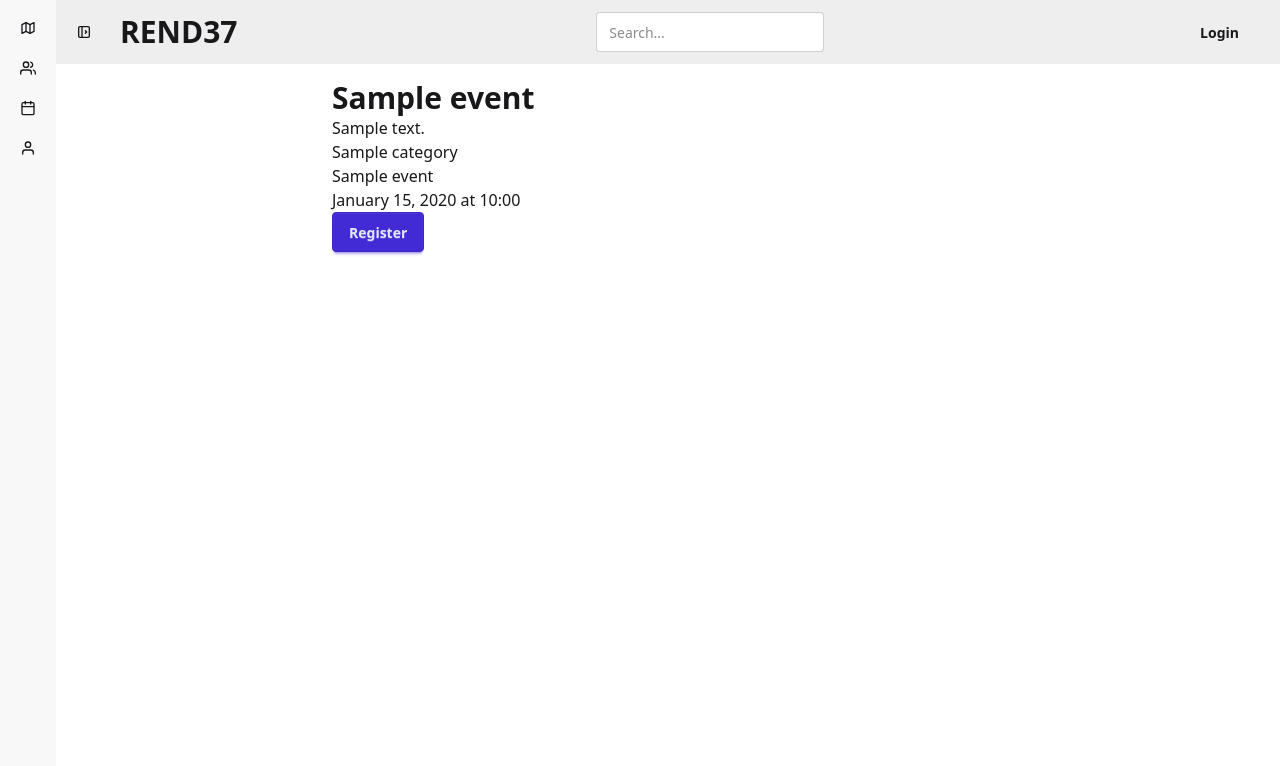
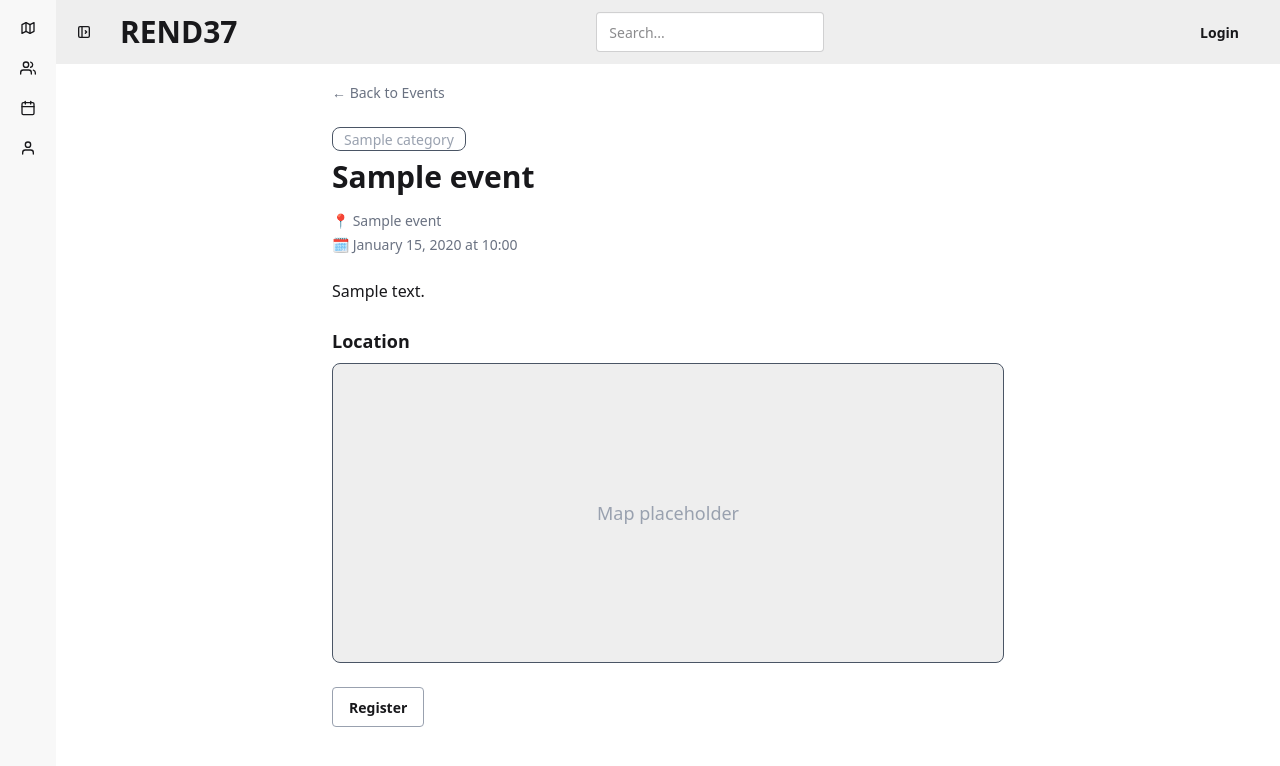
Before and after one commit to lloydbrooke/Rend37, a FastAPI app: template templates/event_detail.html in a window 1280 px wide. Shown: the top 766 px of the page. Run offline with FastAPI, Linux system fonts and the light colour scheme; the template is opened without the code that fills it: most values are stand-ins (such as "Sample title", 1, 10 or a date in 2020); style sheets or scripts are compiled from the project's sources; some libraries are stand-ins or nearby versions.

Commit message:
Changed event_details.html to include a map place holder that redirects, include a view atendees button | improved the visuals of create event, delete event and register/unregister buttons

```diff
--- a/templates/edit_event.html
+++ b/templates/edit_event.html
@@ -4,6 +4,7 @@
 
 
 {% block content %}
+
     <form method="post" action="/events/{{ event.id }}/edit">
 
         <input type="text" name="title" value="{{ event.title }}" />
--- a/templates/event_detail.html
+++ b/templates/event_detail.html
@@ -3,12 +3,30 @@
 {% block content %}
 <div class="max-w-2xl mx-auto">
 
+    <a href="/events" class="text-sm text-gray-500 hover:text-gray-300 mb-6 inline-block">&larr; Back to Events</a>
+
+    <div class="mb-4">
+        <div class="badge badge-outline text-gray-400 border-gray-600 mb-2">{{ event.category }}</div>
         <h1 class="text-3xl font-bold">{{ event.title }}</h1>
+    </div>
 
-    <p>{{ event.description }}</p>
-    <p>{{ event.category }}</p>
-    <p>{{ event.location_name }}</p>
-    <p>{{ event.date_time.strftime('%B %d, %Y at %H:%M') }}</p>
+    <div class="text-sm text-gray-500 space-y-1 mb-6">
+        <p>📍 {{ event.location_name }}</p>
+        <p>🗓 {{ event.date_time.strftime('%B %d, %Y at %H:%M') }}</p>
+    </div>
+
+    <p class="mb-6">{{ event.description }}</p>
+
+
+    <div class="mb-6">
+        <h2 class="text-lg font-semibold mb-2">Location</h2>
+        <!-- MAP PLACEHOLDER -->
+            <a href="/map" class="rounded-lg bg-base-300 border border-gray-600 flex items-center justify-center hover:bg-base-200 transition cursor-pointer" style="height: 300px;">
+                <p class="text-gray-400 text-lg">Map placeholder</p>
+            </a>
+    </div>
+
+    <div class="flex gap-2 mt-4">
 
         <!-- REGISTER BUTTON -->
         <div id="register-btn-{{ event.id }}">
@@ -17,7 +35,7 @@
                     hx-post="/events/{{ event.id }}/unregister"
                     hx-target="#register-btn-{{ event.id }}"
                     hx-swap="outerHTML"
-                class="btn btn-error">
+                    class="btn btn-bg btn-outline border-gray-400 hover:bg-gray-700 hover:border-gray-400 hover:text-gray-200">
                     Unregister
                 </button>
             {% else %}
@@ -25,24 +43,29 @@
                     hx-post="/events/{{ event.id }}/register"
                     hx-target="#register-btn-{{ event.id }}"
                     hx-swap="outerHTML"
-                class="btn btn-primary">
+                    class="btn btn-bg btn-outline border-gray-400 hover:bg-gray-700 hover:border-gray-400 hover:text-gray-200">
                     Register
                 </button>
             {% endif %}
         </div>
 
-    <!-- DELETE BUTTON -->
-    <div>
+        <!-- ORGANIZER BUTTONS -->
         {% if user and user.id == event.organizer_id %}
+            <a href="/events/{{ event.id }}/attendees"
+               class="btn btn-bg btn-outline border-gray-400 hover:bg-gray-700 hover:border-gray-400 hover:text-gray-200">
+                View Attendees
+            </a>
             <button
                 hx-delete="/events/{{ event.id }}"
                 hx-target="body"
                 hx-swap="innerHTML"
-                class="btn btn-error mt-4">
+                class="btn btn-bg btn-outline border-gray-400 hover:bg-gray-700 hover:border-gray-400 hover:text-gray-200">
                 Delete Event
             </button>
         {% endif %}
+
     </div>
+
 
 </div>
 {% endblock %}
```
Also changed, not shown: routers/events.py (+6 -4 lines), templates/events.html (+6 -8 lines). Lines whose indentation alone changed are shown as unchanged.
